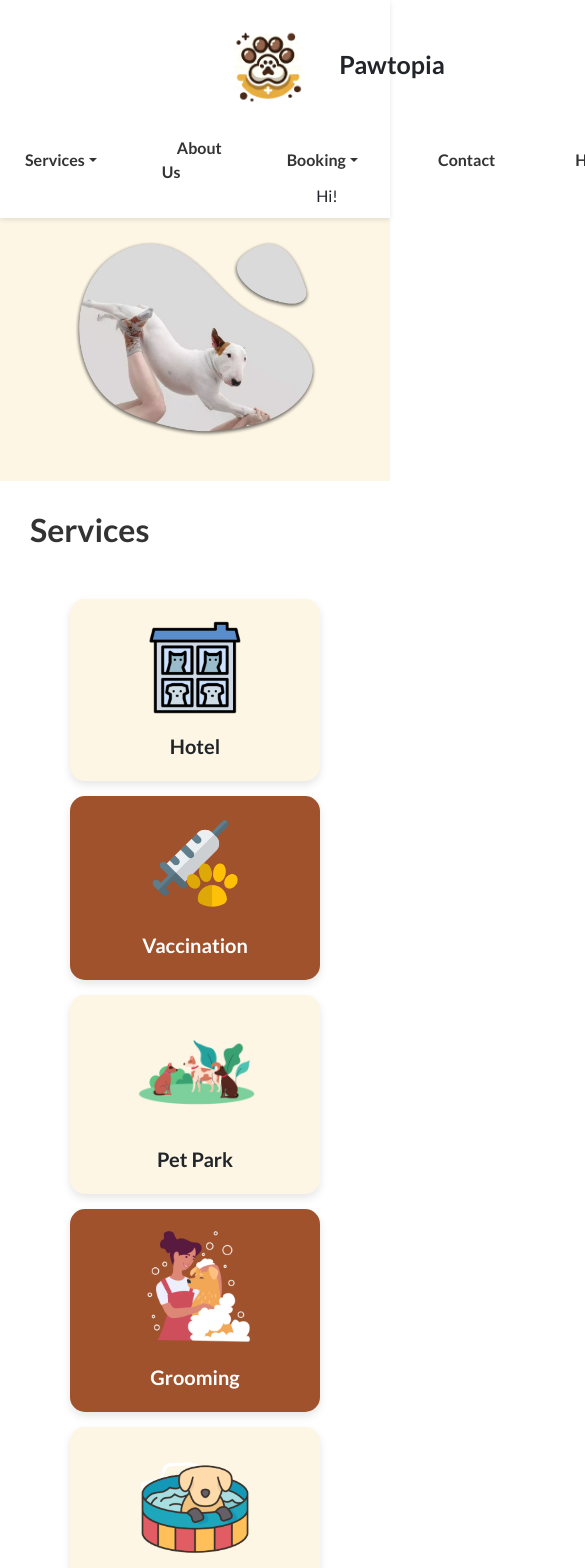
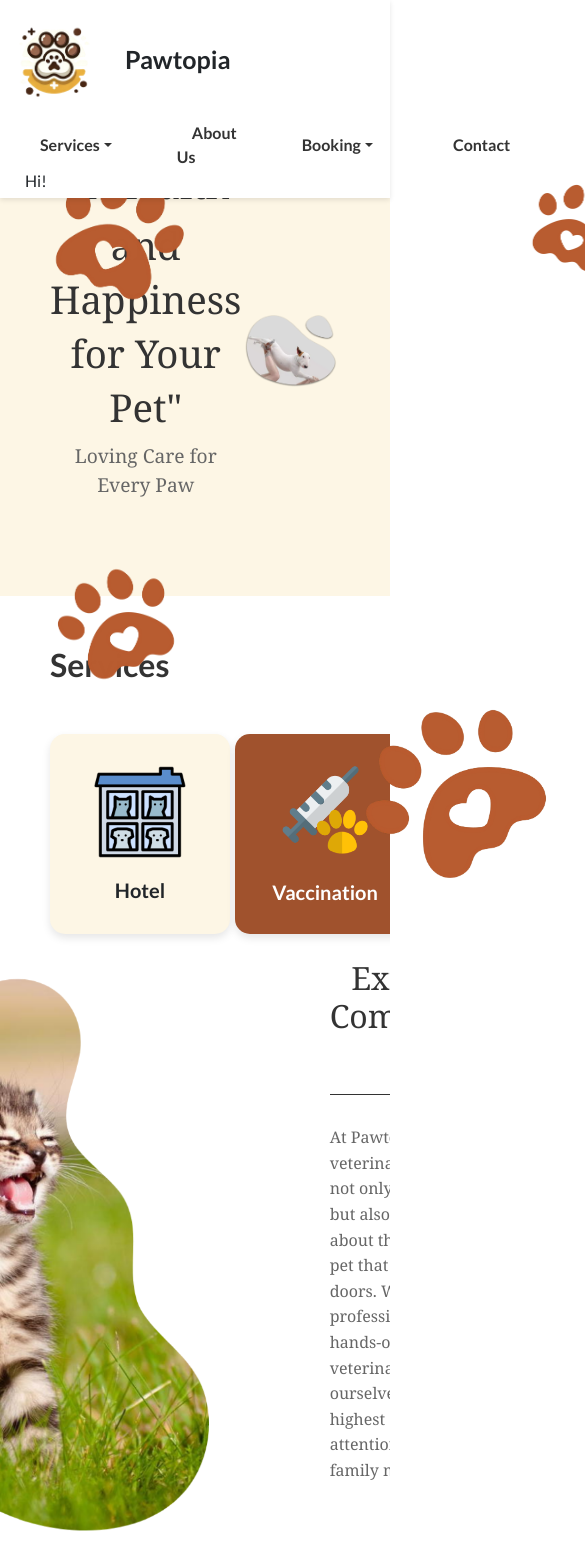
Before and after one commit to Nawasawank/Pawtopia, a React (Create React App) app in the folder Frontend/my-app/: page /home in a window 390 px wide. Shown: the top 1568 px of the page, 585 px wide, since content can reach past the window. Built offline with nearby package versions, Linux system fonts and the light colour scheme; no server answers; sample sign-in values are in the browser's storage.

Commit message:
update homepage

```diff
--- a/Frontend/my-app/src/components/HomePage.css
+++ b/Frontend/my-app/src/components/HomePage.css
@@ -39,23 +39,8 @@ body {
     gap: 10px;
 }
 
-.login-btn, .register-btn {
-    background-color: #6cc3c0;
-    border: none;
-    padding: 10px 20px;
-    border-radius: 5px;
-    color: white;
-    cursor: pointer;
-}
 
-.register-btn {
-    background-color: #a8d0e6;
-}
-
-.login-btn:hover, .register-btn:hover {
-    opacity: 0.9;
-}
-
+/* Hero Section */
 .hero-section {
     font-family: Georgia, serif;
     display: flex;
@@ -63,12 +48,20 @@ body {
     align-items: center;
     padding: 50px;
     background-color: #fdf6e5;
+    flex-wrap: wrap;  /* Allow wrapping for smaller screens */
+}
+
+.hero-content {
+    flex: 1;
+    max-width: 600px;  /* Control the width of the text block */
+    text-align: center;
+    margin-bottom: 30px;
 }
 
 .hero-content h2 {
-    text-align: center;
+    font-weight: 300;
     line-height: 1.4;
-    font-size: 2.7rem;
+    font-size: 2.4rem;  /* Adjust font size slightly */
     color: #333;
 }
 
@@ -78,10 +71,22 @@ body {
     color: #666;
 }
 
+/* Resize dog image */
+.hero-image {
+    flex: 1;
+    display: flex;
+    justify-content: center;
+    align-items: center;
+}
+
 .hero-image img {
-    max-width: 100%;
+    margin-top: 100px;
+    max-width: 800px;  /* Resize the image to make it a bit smaller */
+    width: 100%;
     height: auto;
+    object-fit: cover;
 }
+
 
 
 .services-section {
@@ -169,48 +174,6 @@ body {
     margin-top: 20px;
 }
 
-.contact-section {
-    padding: 20px;
-    background-color: #fdf6e5;
-    text-align: center;
-}
-
-.contact-section {
-    margin-left: -140px;
-    background-color: #fdf6e5;
-    padding: 40px;
-}
-
-.contact-container {
-    display: flex;
-    justify-content: space-between;
-    align-items: flex-start;
-    max-width: 1200px;
-    margin: 0 auto;
-}
-
-.contact-info {
-    width: 60%;
-    font-size: 1.1rem;
-    color: #333;
-    line-height: 1.6;
-    margin-bottom: -40px;
-}
-
-.contact-info h4 {
-    text-align: left;
-    font-size: 1.5rem;
-    font-weight: bold;
-    margin-bottom: 20px;
-    margin-bottom: 10px;
-}
-
-.contact-info p {
-    text-align: left;
-    font-size: 14px;
-    color: #333;
-    line-height: 1.8;
-}
 
 .cat-section {
     padding: 30px;
@@ -253,6 +216,7 @@ body {
     border-bottom: 1px solid #333;
     padding-bottom: 20px;
     margin-bottom: 15px;
+    font-weight: 100;
 }
 
 .cat-text p {
@@ -262,35 +226,7 @@ body {
     line-height: 1.6;
 }
 
-.social-links {
-    width: 20%;
-    display: flex;
-    flex-direction: column;
-    gap: 10px;
-    text-align: left;
-    margin-top: 50px;
-}
 
-.social-links a {
-    margin-left: 200px;
-    display: flex;
-    align-items: left;
-    text-decoration: none;
-    font-size: 14px;
-    color: #333;
-    white-space: nowrap;
-}
-
-.social-links a:hover {
-    color: #555;
-}
-
-.social-links img.social-icon {
-    width: 30px;
-    height: 30px;
-    margin-right: 10px;
-    object-fit: contain;
-}
 
 .paw-image {
     position: absolute;
@@ -319,7 +255,7 @@ body {
 .paw-image-4 {
     top: 140px;
     left: 20px;
-    width: 260px;
+    width: 200px;
 }
 
 .paw-image-5 {
@@ -327,108 +263,3 @@ body {
     left: 20px;
     width: 190px;
 }
-
-/* Default styles go here */
-
-@media (max-width: 768px) {
-    .navbar {
-        flex-direction: column;
-        align-items: center;
-        justify-content: center;
-        padding: 10px;
-    }
-    .navbar .logo {
-        margin-bottom: 10px;
-        text-align: center;
-    }
-
-
-    .logo img {
-        margin-left: 0;
-        display: block;
-        margin: 0 auto;
-    }
-    .hero-section {
-        flex-direction: column;
-        padding: 30px;
-        justify-content: center;
-        text-align: center;
-    }
-
-    .hero-content h2 {
-        font-size: 2rem;
-    }
-
-    .hero-content p {
-        font-size: 1rem;
-    }
-
-    .hero-image img {
-        width: 80%;
-        margin: 0 auto;
-    }
-
-    .services-section {
-        padding: 30px;
-    }
-
-    .service-cards {
-        flex-direction: column;
-        gap: 15px;
-    }
-
-    .service-card {
-        width: 100%;
-        max-width: 250px;
-        height: auto;
-        margin: 0 auto;
-    }
-
-    .about-section {
-        padding: 30px;
-    }
-
-    .contact-section {
-        padding: 30px;
-        margin-left: 0;
-    }
-
-    .contact-container {
-        flex-direction: column;
-        align-items: center;
-        text-align: center;
-    }
-
-    .contact-info, .social-links {
-        width: 100%;
-        text-align: center;
-    }
-
-    .social-links a {
-        margin-left: 0;
-    }
-
-    .cat-section {
-        flex-direction: column;
-        padding: 20px;
-    }
-
-    .cat-image img {
-        width: 80%;
-        margin-left: 0;
-    }
-
-    .cat-text {
-        margin-top: 0;
-        margin-left: 0;
-        max-width: 90%;
-    }
-
-    .paw-image-1,
-    .paw-image-2,
-    .paw-image-3,
-    .paw-image-4,
-    .paw-image-5 {
-        display: none; /* Hide paw images on smaller screens */
-    }
-}
--- a/Frontend/my-app/src/pages/HomePage.js
+++ b/Frontend/my-app/src/pages/HomePage.js
@@ -1,16 +1,15 @@
+// HomePage.js
 import React from 'react';
-import Navbar from './Navbar.js';
+import Navbar from './navbar.js';
+import ContactSection from './ContactSection';
 import '../components/HomePage.css';
 import dog from '../pictures/dog_home.png';
-import hotel from '../pictures/hotel.png'
-import vaccine from '../pictures/vaccine.png'
-import petpark from '../pictures/petpark.png'
-import grooming from '../pictures/grooming.png'
-import swimming from '../pictures/swimming.png'
-import cat from '../pictures/cat.png'
-import line from '../pictures/line.png'
-import facebook from '../pictures/facebook.png'
-import ig from '../pictures/ig.png'
+import hotel from '../pictures/hotel.png';
+import vaccine from '../pictures/vaccine.png';
+import petpark from '../pictures/petpark.png';
+import grooming from '../pictures/grooming.png';
+import swimming from '../pictures/swimming.png';
+import cat from '../pictures/cat.png';
 import paw1 from '../pictures/paw1.png';
 import paw2 from '../pictures/paw2.png';
 import paw3 from '../pictures/paw3.png';
@@ -19,7 +18,6 @@ import paw5 from '../pictures/paw5.png';
 
 const HomePage = () => {
   return (
-
     <div className="homepage-container">
       <Navbar />
       <img src={paw1} alt="Paw Print" className="paw-image paw-image-1" />
@@ -29,7 +27,8 @@ const HomePage = () => {
       <img src={paw5} alt="Paw Print" className="paw-image paw-image-5" />
       <section className="hero-section">
         <div className="hero-content">
-                    <h2>"A Lifetime of Health and Happiness for Your Pet"</h2>
+          <h2>"A Lifetime of Health</h2>
+          <h2>and Happiness for Your Pet"</h2>
           <p>Loving Care for Every Paw</p>
         </div>
         <div className="hero-image">
@@ -70,36 +69,17 @@ const HomePage = () => {
           </div>
           <div className="cat-text">
             <h3>Expert Care, Compassionate Hands</h3>
-                        <p>At Pawtopia, our team of veterinarians and staff are not only highly experienced but also deeply passionate about the well-being of every pet that walks through our doors. With years of professional training and hands-on experience in veterinary care, we pride ourselves on delivering the highest quality medical attention for your furry family members.</p>
+            <p>
+              At Pawtopia, our team of veterinarians and staff are not only highly experienced but also deeply
+              passionate about the well-being of every pet that walks through our doors. With years of professional
+              training and hands-on experience in veterinary care, we pride ourselves on delivering the highest quality
+              medical attention for your furry family members.
+            </p>
           </div>
         </div>
       </section>
 
-
-            <section id="contact" className="contact-section">
-                <div className="contact-container">
-                    <div className="contact-info">
-                        <h4>Contact Us</h4>
-                        <p>Sirindhorn International Institute of Technology,<br />
-                            Thammasat University - Rangsit Campus<br />
-                            99 Moo 18, Km. 41 on Paholyothin Highway Khlong Luang, Pathum Thani 12120, Thailand<br />
-                            Tel: +66 2-986 9009-13<br />
-                            Fax: +66 2-986 9112-3
-                        </p>
-                    </div>
-                    <div className="social-links">
-                        <a href="https://www.facebook.com" >
-                            <img src={facebook} alt="Facebook" className="social-icon" /> Pawtopia Pet Care
-                        </a>
-                        <a href="https://www.instagram.com" >
-                            <img src={ig} alt="Instagram" className="social-icon" /> @Pawtopia Pet Care
-                        </a>
-                        <a href="https://line.me">
-                            <img src={line} alt="Line" className="social-icon" /> Pawtopia Pet Services
-                        </a>
-                    </div>
-                </div>
-            </section>
+      <ContactSection />
     </div>
   );
 };
```
Lines whose indentation alone changed are shown as unchanged.
